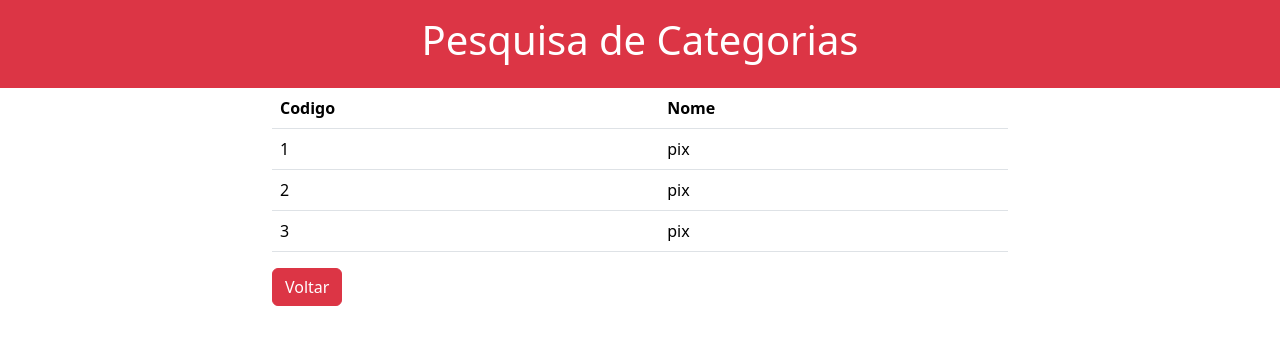
After one commit to Maicon1702/ProjetoSW, a PHP site: page /categoria_pesquisa.php in a window 1280 px wide. The commit adds this page. Shown: the top 345 px of the page. Run offline with PHP 8.4, Linux system fonts and the light colour scheme; data comes from the database, SQL or seed files in the repository.

Commit message:
15/04/2025 (2)

```diff
--- /dev/null
+++ b/categoria_pesquisa.php
@@ -0,0 +1,54 @@
+<!DOCTYPE html>
+<html lang="en">
+<head>
+    <meta charset="UTF-8">
+    <meta name="viewport" content="width=device-width, initial-scale=1.0">
+    <title>Document</title>
+
+    <link href="https://cdn.jsdelivr.net/npm/bootstrap@5.3.3/dist/css/bootstrap.min.css" rel="stylesheet" integrity="sha384-QWTKZyjpPEjISv5WaRU9OFeRpok6YctnYmDr5pNlyT2bRjXh0JMhjY6hW+ALEwIH" crossorigin="anonymous">
+    <script src="https://cdn.jsdelivr.net/npm/bootstrap@5.3.3/dist/js/bootstrap.bundle.min.js" integrity="sha384-YvpcrYf0tY3lHB60NNkmXc5s9fDVZLESaAA55NDzOxhy9GkcIdslK1eN7N6jIeHz" crossorigin="anonymous"></script>
+
+</head>
+<body>
+        <div class="bg-danger text-white p-3 text-center">
+        <h1>Pesquisa de Categorias</h1>
+    </div>
+
+    <div class="container">
+        <div class="row">
+            <div class="col-sm-8 mx-auto">
+                <table class="table">
+                    <tr>
+                        <th>Codigo</th>
+                        <th>Nome</th>
+                    </tr>
+                    <?php
+                        include "conexao.php";
+
+                        $sql = "select * from categoria";
+
+                        $result = $conexao->prepare($sql);
+                        $result->execute();
+
+                        while ( $linha = $result->fetch(PDO::FETCH_ASSOC)   )
+                        {
+                    ?>
+                    <tr>
+                        <td><?= $linha["codigo"]?></td>
+                        <td><?= $linha["nome"]?></td>
+                    </tr>
+                    <?php
+                        }
+                    ?>
+                </table>
+
+                <p>
+                    <a href="index.php" class="btn btn-danger">Voltar</a>
+                </p>
+
+            </div>
+        </div>
+    </div>
+
+</body>
+</html>
--- a/index.php
+++ b/index.php
@@ -43,6 +43,7 @@
 
                 <p>
                     <a href="categoria.php" class="btn btn-danger">Clique aqui</a>
+                    <a href="categoria_pesquisa.php" class="btn btn-danger">Pesquisa</a>
                 </p>
 
             </div>
@@ -55,6 +56,7 @@
 
                 <p>
                     <a href="fornecedor.php" class="btn btn-success">Clique aqui</a>
+                    <a href="fornecedor_pesquisa.php" class="btn btn-success">Pesquisa</a>
                 </p>
             </div>
 
@@ -69,6 +71,7 @@
                 </p>
                 <p>
                     <a href="produto.php" class="btn btn-warning">Clique aqui</a>
+                    <a href="produto_pesquisa.php" class="btn btn-warning">Pesquisa</a>
                 </p>
             </div>
 
@@ -79,6 +82,7 @@
                 </p>
                 <p>
                     <a href="vendas.php" class="btn btn-secondary">Clique aqui</a>
+                    <a href="vendas_pesquisa.php" class="btn btn-secondary">Pesquisa</a>
                 </p>
             </div>
 
@@ -90,6 +94,7 @@
 
                 <p>
                     <a href="formaspagamento.php" class="btn btn-danger">Clique aqui</a>
+                    <a href="formaspagamento_pesquisa.php" class="btn btn-danger">Pesquisa</a>
                 </p>
         </div>
 
```
Also changed, not shown: fornecedor_pesquisa.php (added, +54 -0 lines), produto_pesquisa.php (added, +54 -0 lines).
